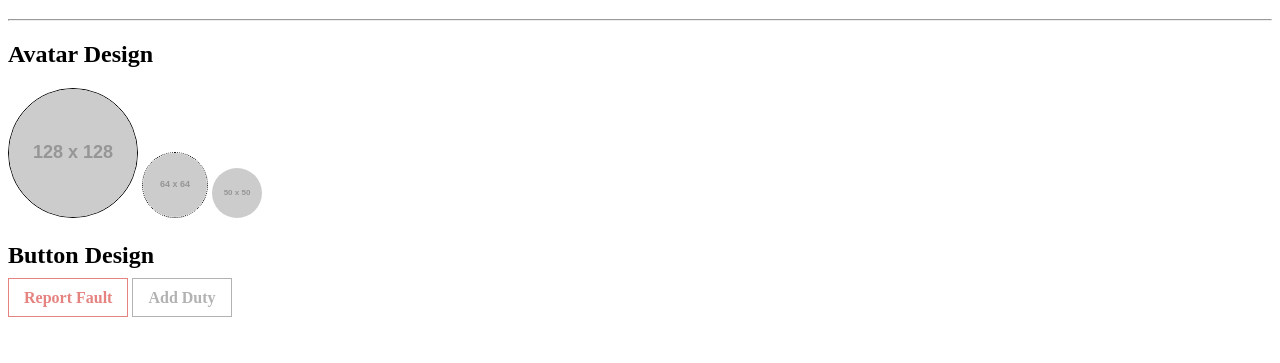
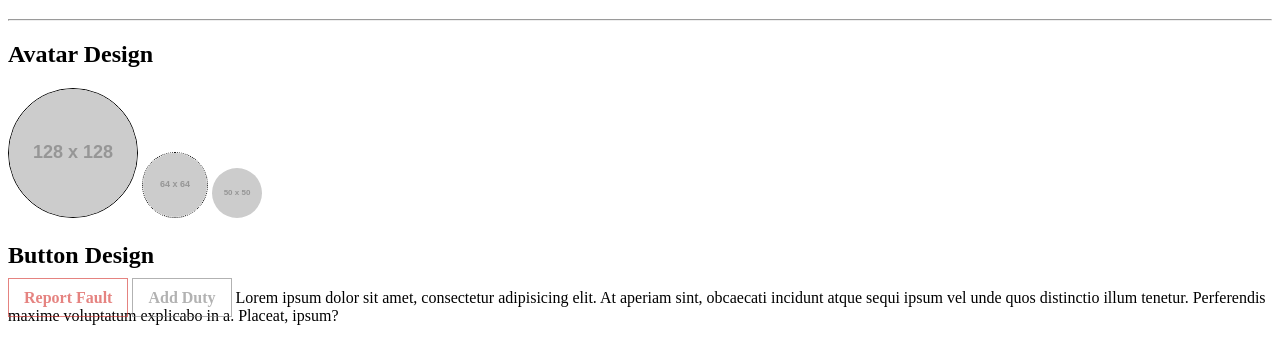
Before and after one commit to mndoro/Backup, a plain HTML site: page Index.html in a window 1280 px wide. Shown: the part 61-424 px from the top of the page. Drawn offline with Linux system fonts and the light colour scheme; placeholder pictures from the web are drawn by us.

Commit message:
Added paragraph

```diff
--- a/Index.html
+++ b/Index.html
@@ -19,5 +19,6 @@
     <h2>Button Design</h2>
     <a href="#" class="btn-square">Report Fault</a>
     <a href="#" class="btn-rounded">Add Duty</a>
+    Lorem ipsum dolor sit amet, consectetur adipisicing elit. At aperiam sint, obcaecati incidunt atque sequi ipsum vel unde quos distinctio illum tenetur. Perferendis maxime voluptatum explicabo in a. Placeat, ipsum?
 </body>
 </html>
```
